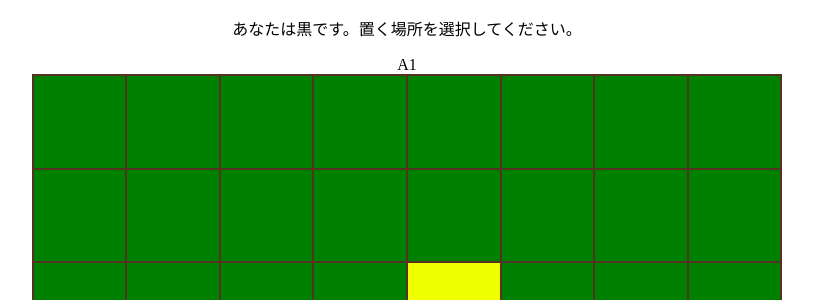
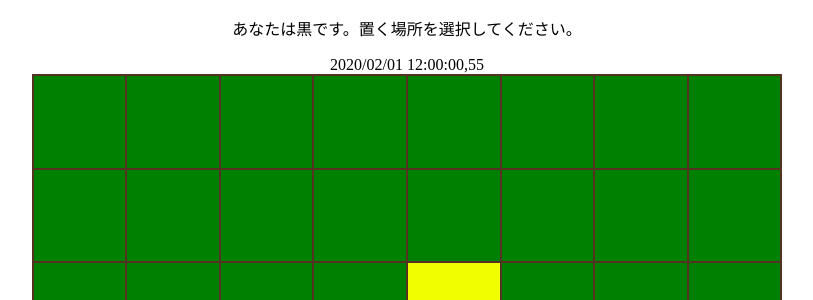
Before and after one commit to Kenshoshibaura/Othello, a Flask app: page / in a window 1280 px wide. Shown: the top 300 px of the page, without its empty margins (241-1054 px from the left). Run offline with Flask 2, Linux system fonts and the light colour scheme.

Commit message:
htmlを更新

```diff
--- a/templates/index.html
+++ b/templates/index.html
@@ -439,7 +439,7 @@
 <body>
   <div>
     <p id="message">あなたは黒です。置く場所を選択してください。</p>
-    <span id="server">A1</span>
+    <span id="server">2020/02/01 12:00:00,55</span>
   </div>
   <div id="othello">
     <table>
```
